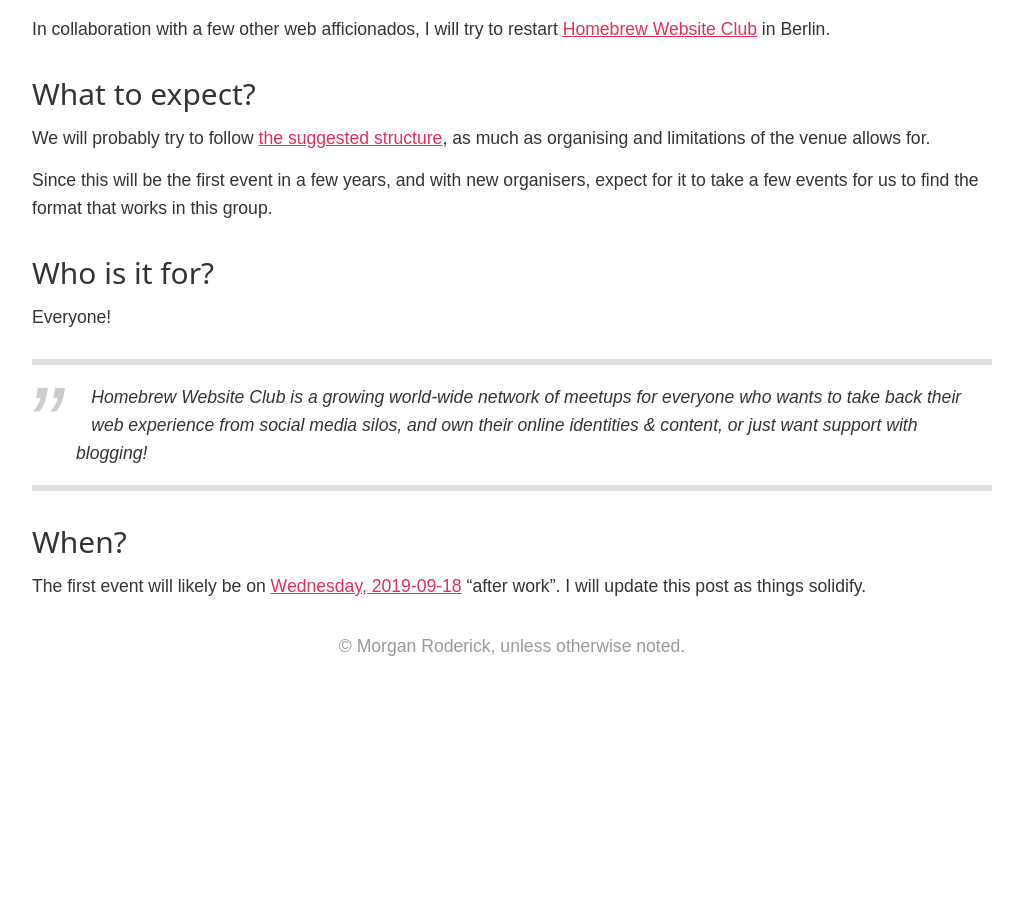
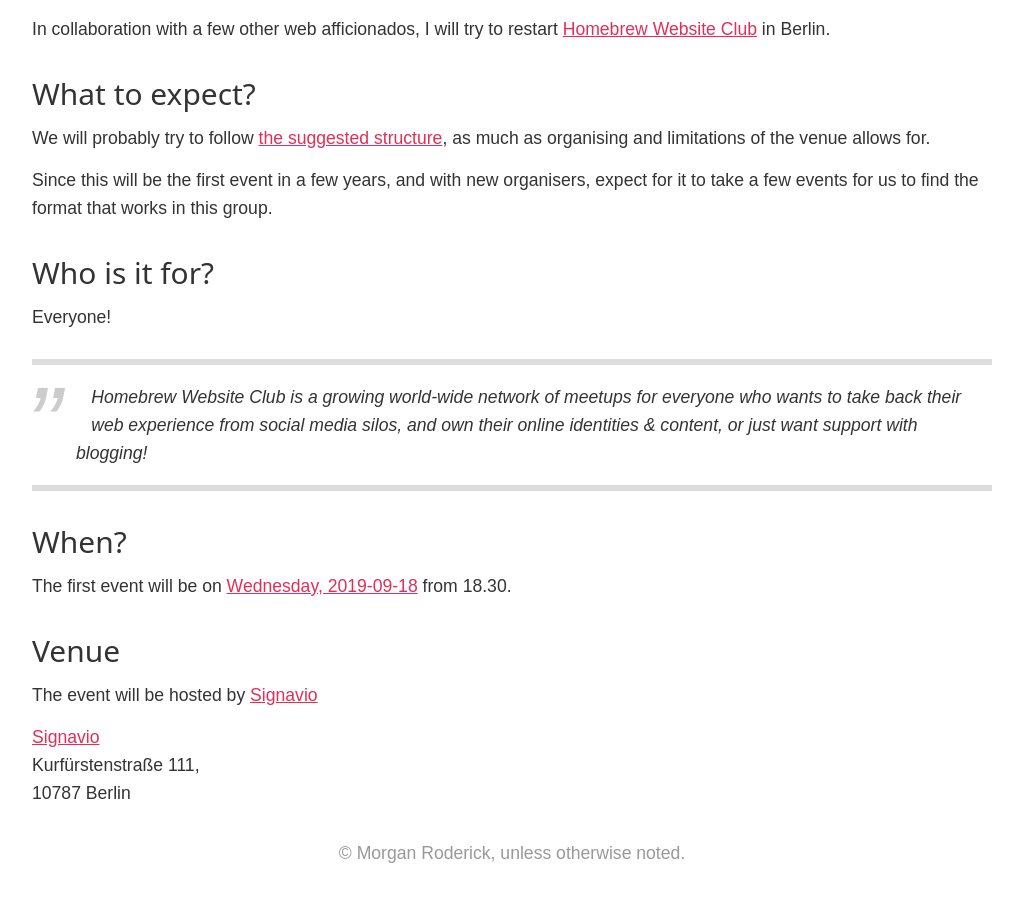
Before and after one commit to mroderick/blog.jekyll, a Jekyll site: the page built from _posts/2019-09-06-homebrew-website-club-berlin.md, in a window 1280 px wide and 900 px high, scrolled down 1294 px. Shown: the whole window, without its empty margins (128-1151 px from the left). Built offline with Jekyll 4.4.1, drawn with Linux system fonts in a browser that asks for light colours; before the commit the page ends 1986 px from its top, so only the background shows below that.

Commit message:
Add venue to HWC post

```diff
--- a/_posts/2019-09-06-homebrew-website-club-berlin.md
+++ b/_posts/2019-09-06-homebrew-website-club-berlin.md
@@ -34,4 +34,13 @@ Everyone!
 
 ### When?
 
-The first event will likely be on [Wednesday, 2019-09-18](https://indieweb.org/events/2019-09-18-homebrew-website-club) "after work". I will update this post as things solidify.
+The first event will be on [Wednesday, 2019-09-18](https://indieweb.org/events/2019-09-18-homebrew-website-club) from 18.30.
+
+
+### Venue
+
+The event will be hosted by [Signavio](https://www.signavio.com)
+
+[Signavio](https://www.signavio.com)<br/>
+Kurfürstenstraße 111,<br/>
+10787 Berlin
```
